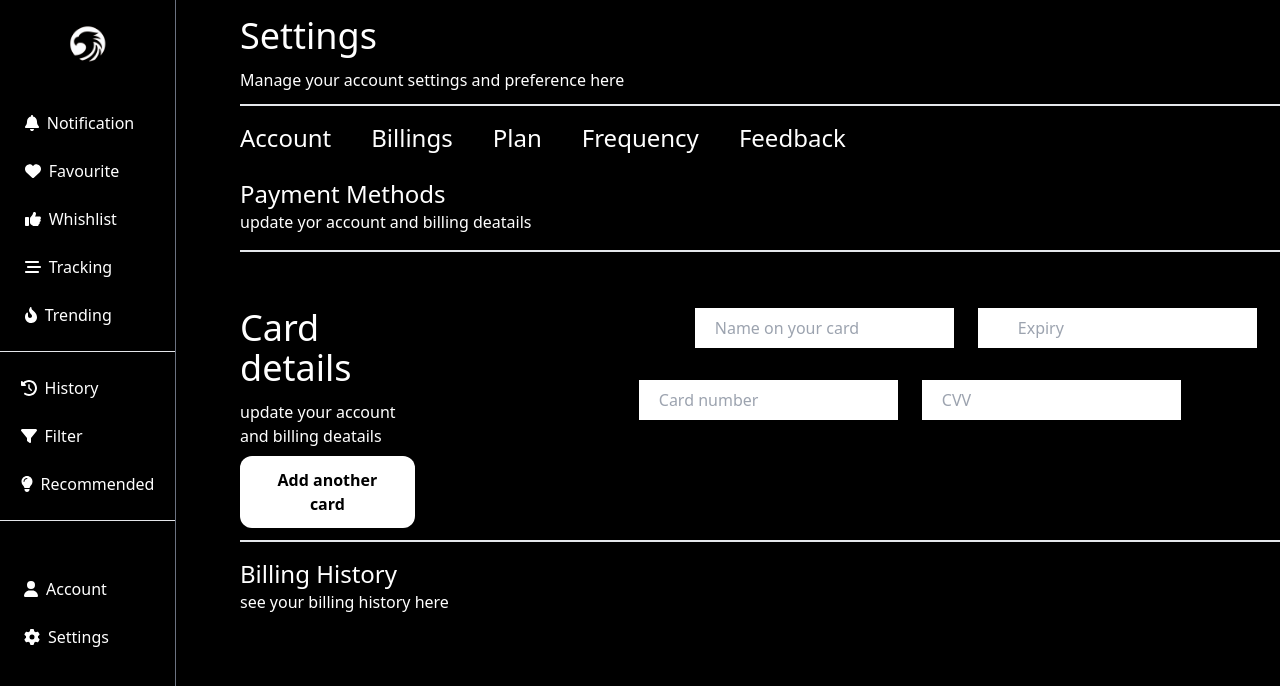
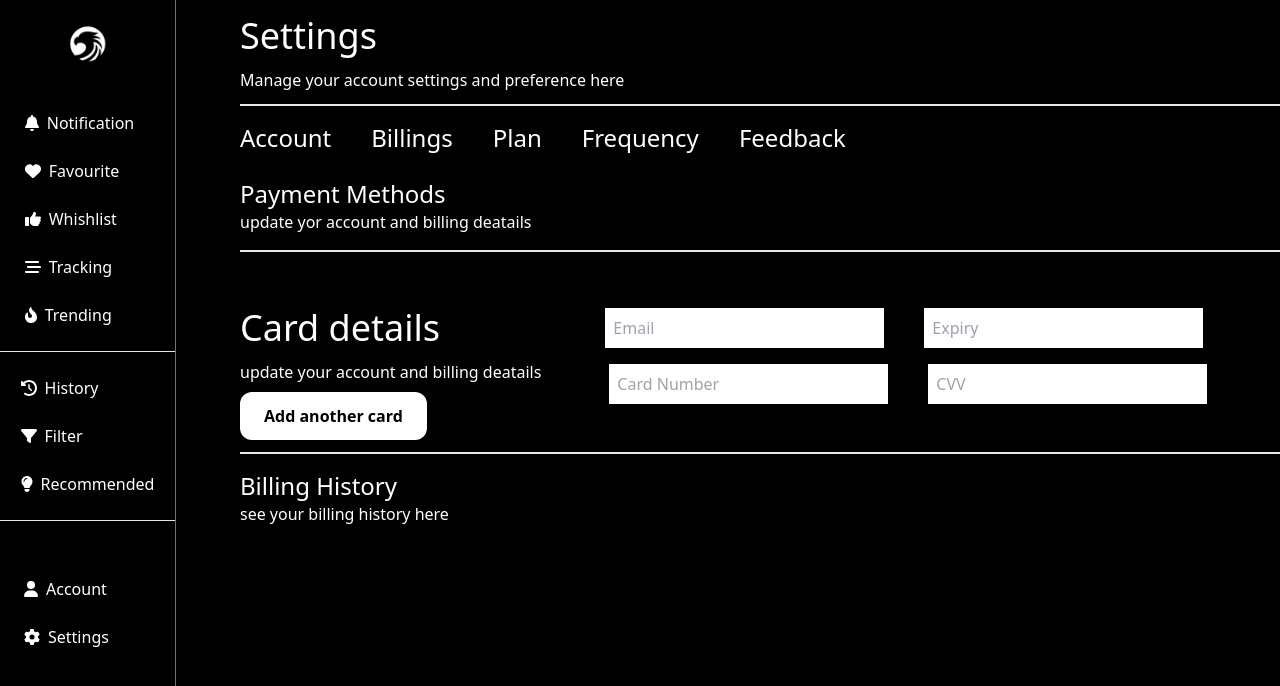
Before and after one commit to DeveloperAromal/PriceHwak, a Next.js app: page /dashboard/dash/settings in a window 1280 px wide. Both pictures are taken after a click on the tab "Billings". Shown: the top 686 px of the page. Built offline with nearby package versions, Linux system fonts and the light colour scheme.

Commit message:
Update Settings.tsx

```diff
--- a/app/components/dash/dash_pages/Settings.tsx
+++ b/app/components/dash/dash_pages/Settings.tsx
@@ -22,12 +22,12 @@ export default function Settings(){
                 <section className="middle">
                     <div className='top pt-4 pb-3'>
                         <Tabs variant='enclosed'>
-                            <TabList className="space-x-10 text-2xl">
-                                <Tab className=''>Account</Tab>
-                                <Tab>Billings</Tab>
-                                <Tab>Plan</Tab>
-                                <Tab>Frequency</Tab>
-                                <Tab>Feedback</Tab>
+                            <TabList className="space-x-10 text-2xl ">
+                                <Tab className='hover:underline'>Account</Tab>
+                                <Tab className='hover:underline'>Billings</Tab>
+                                <Tab className='hover:underline'>Plan</Tab>
+                                <Tab className='hover:underline'>Frequency</Tab>
+                                <Tab className='hover:underline'>Feedback</Tab>
                             </TabList>
                             <TabPanels>
                                  <TabPanel>
@@ -44,12 +44,16 @@ export default function Settings(){
                                         <p className='pr-4 pb-2'>update your account and billing deatails</p>
                                         <Button href="#" title="Add another card" className=''/>
                                     </div>
-                                    <div className='  flex-wrap pl-40 pt-10 space-x-6'>
-                                    <input placeholder='Name on your card ' className='pl-5 mb-5 p-2 ml-20 '/>
-                                    <input placeholder='Expiry' className='pl-10 p-2'/>
-                                    <input placeholder='Card number' className='pl-5 p-2 mt-3 ml-40'/>
-                                    <input placeholder='CVV' className='pl-5 p-2'/>
+                                  <div className='pt-10'>
+                                    < div className='flex gap-10 mb-4 pl-2'>
+                                        <input placeholder='Email ' className=' pr-10 p-2 text-gray-800'/>
+                                        <input placeholder='Expiry' className='pr-10 p-2 text-gray-800'/>
                                     </div>
+                                    <div className='flex gap-10 mb-4 m-3'>
+                                        <input placeholder='Card Number' className='pr-10 p-2 text-gray-800'/>
+                                        <input placeholder='CVV' className='pr-10  p-2 text-gray-800'/>
+                                    </div>
+                                  </div>
                                 </div>
                                 <div className='bottom pt-4 '>
                                     <h3 className='text-2xl'>Billing History</h3>
```
